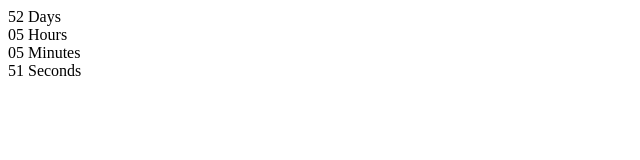
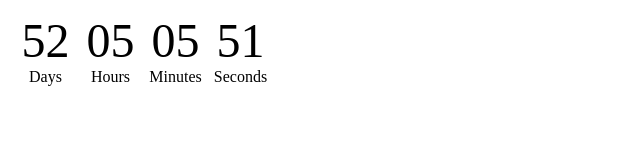
Before and after one commit to accmax/goit-js-hw-11-timer, a plain HTML site: page index.html in a window 1280 px wide. Shown: the whole page, without its empty margins (0-640 px from the left). Drawn offline with Linux system fonts and the light colour scheme.

Commit message:
add styles

```diff
--- a/index.html
+++ b/index.html
@@ -5,6 +5,7 @@
     <meta http-equiv="X-UA-Compatible" content="IE=edge" />
     <meta name="viewport" content="width=device-width, initial-scale=1.0" />
     <title>Document</title>
+    <link rel="stylesheet" href="./styles.css" />
   </head>
   <body>
     <div class="timer" id="timer-1">
--- /dev/null
+++ b/styles.css
@@ -0,0 +1,16 @@
+.timer {
+  display: flex;
+  margin: 5px;
+}
+
+.field {
+  display: flex;
+  align-items: center;
+  flex-direction: column;
+  margin: 5px;
+  width: 55px;
+}
+
+.value {
+  font-size: 48px;
+}
```
